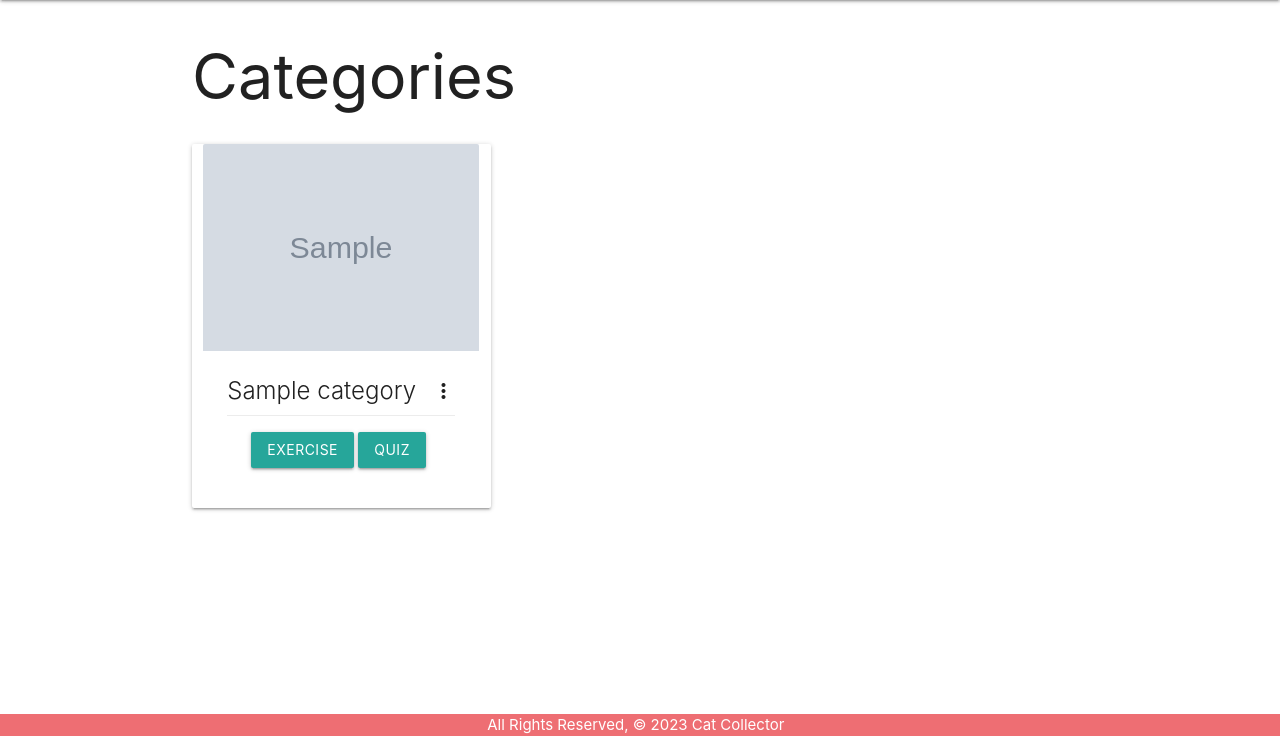
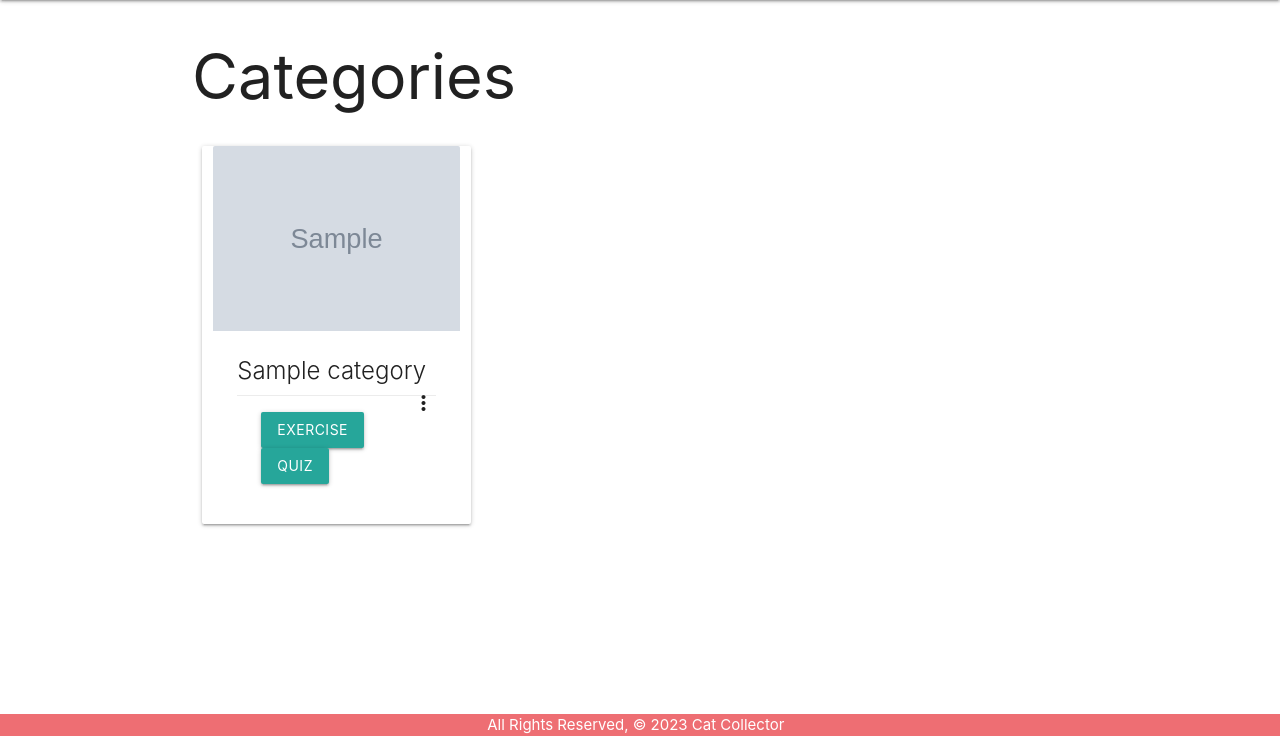
Before and after one commit to hasanmar/Project3, a Django app: page /categories in a window 1280 px wide. Shown: the part 64-800 px from the top of the page. Run offline with Django 4.2, Linux system fonts and the light colour scheme; tables that the repository leaves empty hold one stand-in row (values such as "Sample post"); grey boxes marked "Sample" are stand-in pictures.

Commit message:
cards animation

```diff
--- a/project3/main_app/static/css/style.css
+++ b/project3/main_app/static/css/style.css
@@ -11,6 +11,22 @@
 footer.page-footer {
     padding-top: 0;
     text-align: center;
+}
+
+.mg {
+    /* display: flex; */
+    /* flex-direction: column; */
+    justify-content: space-between;
+}
+
+.mg>.card {
+    width: 30%;
+    margin: 10px;
+    transition: transform 1s;
+}
+
+.mg>.card:hover img {
+    transform: scale(1.2);
 }
 
 .alert {
--- a/project3/main_app/templates/main_app/category_list.html
+++ b/project3/main_app/templates/main_app/category_list.html
@@ -5,9 +5,9 @@
 
 
 <h1> Categories </h1>
-<div class="row">
+<div class="row mg">
 {% for i in object_list %}
-<div class="card col s4 p">
+<div class="card col">
     <div class="card-image waves-effect waves-block waves-light">
       <img class="activator" src="{% static i.imagePath %}">
     </div>
@@ -25,8 +25,6 @@
   </div>
 
 
-{% comment %} <h5> <a href="{% url 'categories_detail' i.id %}""> {{i.name}} </a> </h5> {% endcomment %}
-
 
 {% endfor %}
 </div>
```
